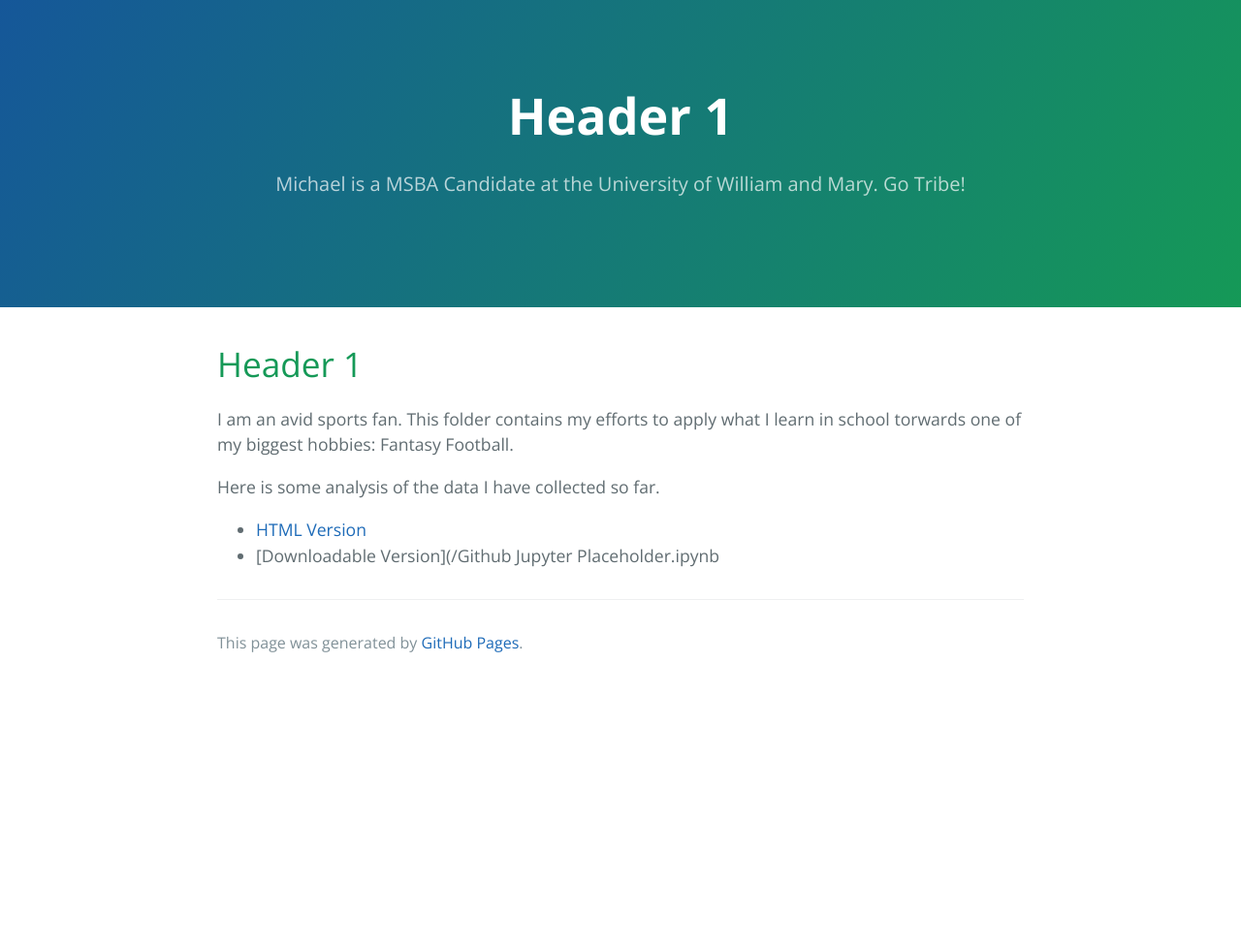
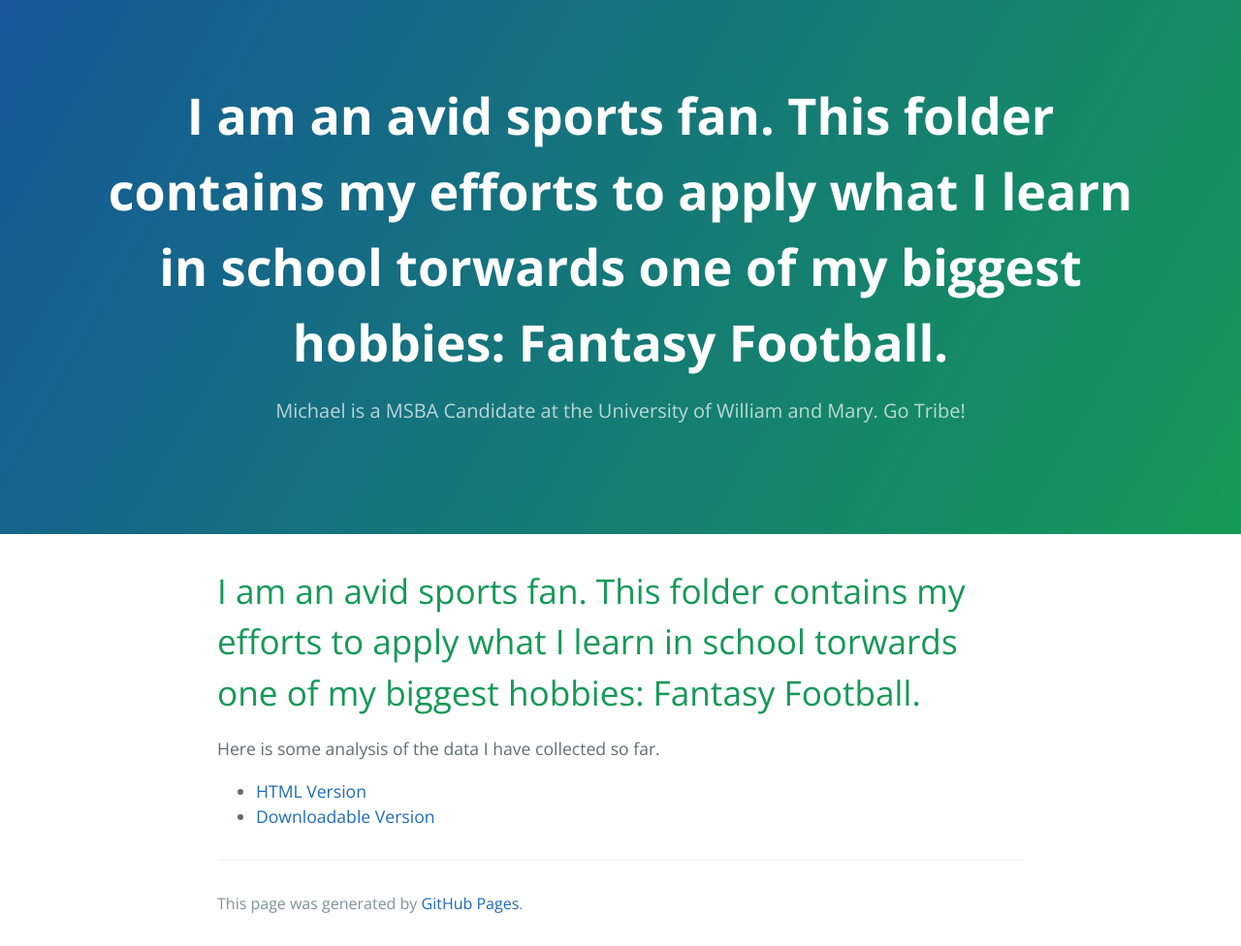
Before and after one commit to michaelpelletier22/michaelpelletier22.github.io, a Jekyll site: the page built from Fantasy Football/index.md, in a window 1280 px wide. Shown: the whole page at 97% size. Built offline with Jekyll 4.4.1, drawn with Linux system fonts in a browser that asks for light colours; our own code applies the rules of GitHub Pages for plain Markdown files; before the commit the page ends 900 px from its top, so only the background shows below that.

Commit message:
Update index.md

```diff
--- a/Fantasy Football/index.md
+++ b/Fantasy Football/index.md
@@ -3,10 +3,8 @@ Title: My Fantasy Football Analysis
 Description: I am an avid sports fan. This folder contains my efforts to apply what I learn in school torwards one of my biggest hobbies: Fantasy Football.
 ---
 
-# Header 1
-
-I am an avid sports fan. This folder contains my efforts to apply what I learn in school torwards one of my biggest hobbies: Fantasy Football.
+# I am an avid sports fan. This folder contains my efforts to apply what I learn in school torwards one of my biggest hobbies: Fantasy Football.
 
 Here is some analysis of the data I have collected so far.
 - [HTML Version](/Github Jupyter Placeholder.html)
-- [Downloadable Version](/Github Jupyter Placeholder.ipynb
+- [Downloadable Version](/Github Jupyter Placeholder.ipynb)
```
